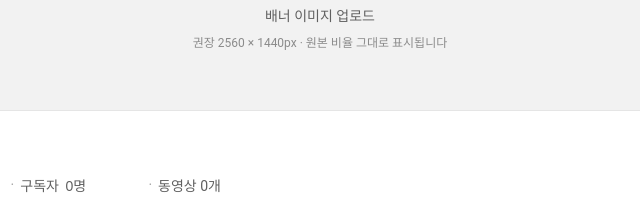
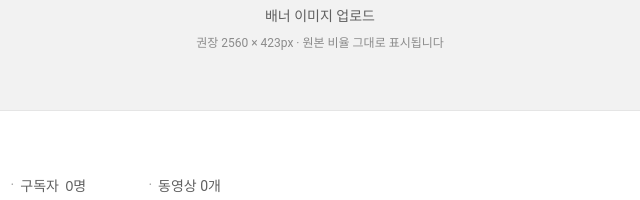
Before and after one commit to A3STH3TIC5/youtubemaker, a plain HTML site: page index.html in a window 1280 px wide. Shown: the part 157-357 px from the top of the page, 320-960 px from the left. Drawn offline with Linux system fonts and the light colour scheme.

Commit message:
Update index.html

```diff
--- a/index.html
+++ b/index.html
@@ -130,7 +130,7 @@
   <div class="banner-empty">
     <span class="icon">🖼️</span>
     <span>배너 이미지 업로드</span>
-    <small>권장 2560 × 1440px · 원본 비율 그대로 표시됩니다</small>
+    <small>권장 2560 × 423px · 원본 비율 그대로 표시됩니다</small>
   </div>
   <div class="banner-overlay"><span>배너 변경</span><small>2560 × 1440px 권장</small></div>
 </label>
```
